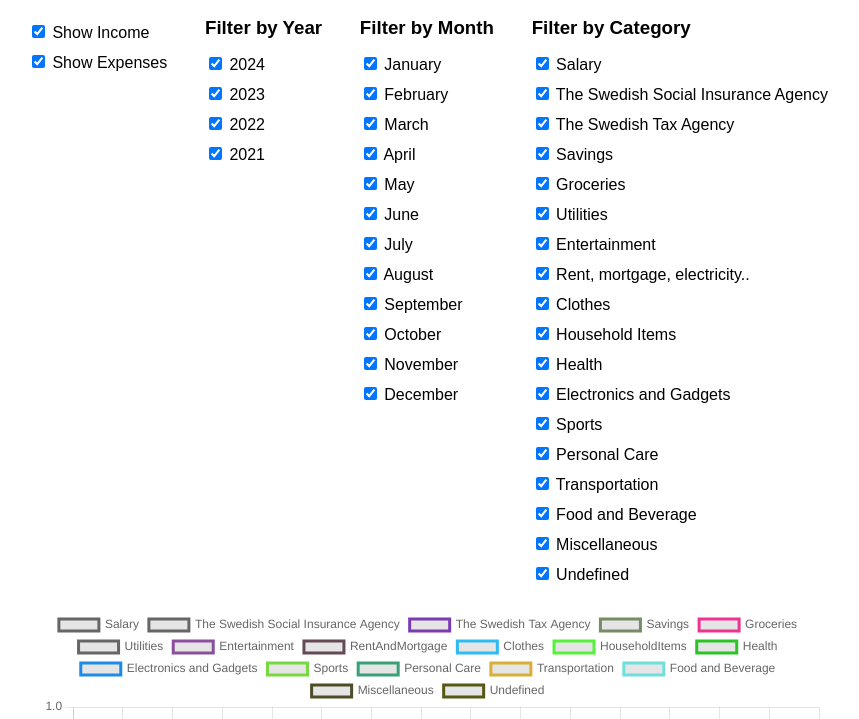
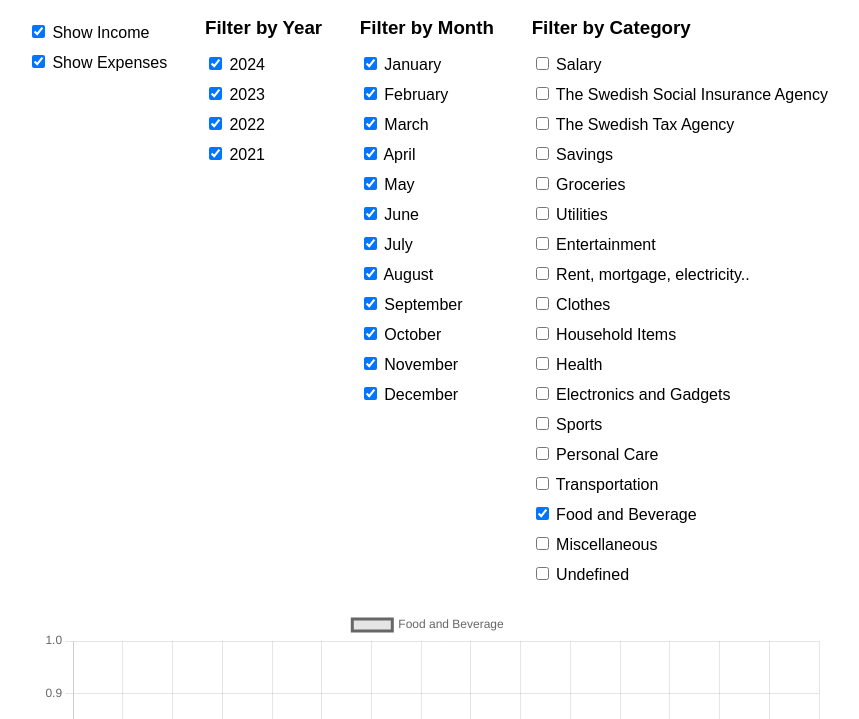
Before and after one commit to jhelgodt/Budget-Tracker, a website built with webpack: page index.html in a window 1280 px wide. Shown: the part 81-800 px from the top of the page, without its empty margins (212-1071 px from the left). Built offline with nearby package versions, Linux system fonts and the light colour scheme.

Commit message:
Unchecked category check boxes

```diff
--- a/index.html
+++ b/index.html
@@ -95,12 +95,7 @@
         <div class="filter-group">
           <h3>Filter by Category</h3>
           <label
-            ><input
-              type="checkbox"
-              class="filterCategory"
-              value="Salary"
-              checked
-            />
+            ><input type="checkbox" class="filterCategory" value="Salary" />
             Salary</label
           >
           <label
@@ -108,7 +103,6 @@
               type="checkbox"
               class="filterCategory"
               value="The Swedish Social Insurance Agency"
-              checked
             />
             The Swedish Social Insurance Agency</label
           >
@@ -117,35 +111,19 @@
               type="checkbox"
               class="filterCategory"
               value="The Swedish Tax Agency"
-              checked
             />
             The Swedish Tax Agency</label
           >
           <label
-            ><input
-              type="checkbox"
-              class="filterCategory"
-              value="Savings"
-              checked
-            />
+            ><input type="checkbox" class="filterCategory" value="Savings" />
             Savings</label
           >
           <label
-            ><input
-              type="checkbox"
-              class="filterCategory"
-              value="Groceries"
-              checked
-            />
+            ><input type="checkbox" class="filterCategory" value="Groceries" />
             Groceries</label
           >
           <label
-            ><input
-              type="checkbox"
-              class="filterCategory"
-              value="Utilities"
-              checked
-            />
+            ><input type="checkbox" class="filterCategory" value="Utilities" />
             Utilities</label
           >
           <label
@@ -153,7 +131,6 @@
               type="checkbox"
               class="filterCategory"
               value="Entertainment"
-              checked
             />
             Entertainment</label
           >
@@ -162,17 +139,11 @@
               type="checkbox"
               class="filterCategory"
               value="RentAndMortgage"
-              checked
             />
             Rent, mortgage, electricity..</label
           >
           <label
-            ><input
-              type="checkbox"
-              class="filterCategory"
-              value="Clothes"
-              checked
-            />
+            ><input type="checkbox" class="filterCategory" value="Clothes" />
             Clothes</label
           >
           <label
@@ -180,17 +151,11 @@
               type="checkbox"
               class="filterCategory"
               value="HouseholdItems"
-              checked
             />
             Household Items</label
           >
           <label
-            ><input
-              type="checkbox"
-              class="filterCategory"
-              value="Health"
-              checked
-            />
+            ><input type="checkbox" class="filterCategory" value="Health" />
             Health</label
           >
 
@@ -199,17 +164,11 @@
               type="checkbox"
               class="filterCategory"
               value="Electronics and Gadgets"
-              checked
             />
             Electronics and Gadgets</label
           >
           <label
-            ><input
-              type="checkbox"
-              class="filterCategory"
-              value="Sports"
-              checked
-            />
+            ><input type="checkbox" class="filterCategory" value="Sports" />
             Sports</label
           >
           <label
@@ -217,7 +176,6 @@
               type="checkbox"
               class="filterCategory"
               value="Personal Care"
-              checked
             />
             Personal Care</label
           >
@@ -226,7 +184,6 @@
               type="checkbox"
               class="filterCategory"
               value="Transportation"
-              checked
             />
             Transportation</label
           >
@@ -245,17 +202,11 @@
               type="checkbox"
               class="filterCategory"
               value="Miscellaneous"
-              checked
             />
             Miscellaneous</label
           >
           <label
-            ><input
-              type="checkbox"
-              class="filterCategory"
-              value="Undefined"
-              checked
-            />
+            ><input type="checkbox" class="filterCategory" value="Undefined" />
             Undefined</label
           >
         </div>
```
